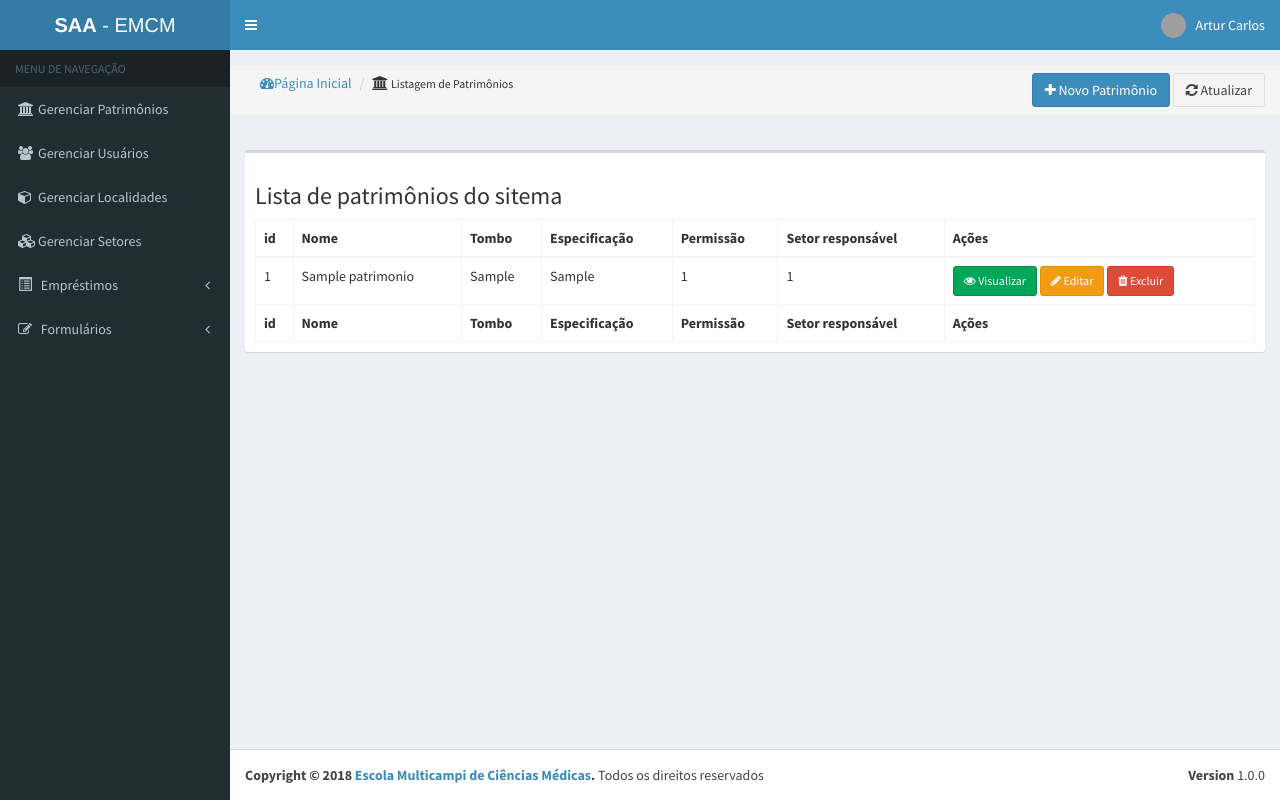
After one commit to RobertoSRocha/SAA, a PHP site: page /pages/patrimonio/index.php in a window 1280 px wide. The commit adds this page. Run offline with PHP 8.4, Linux system fonts and the light colour scheme; tables that the repository leaves empty hold one stand-in row (values such as "Sample post"); some libraries are stand-ins or nearby versions; grey boxes are pictures that could not be loaded.

Commit message:
Adicionando as views em patrimonios, locais e setores

```diff
--- /dev/null
+++ b/Model/patrimonio/funcoes.php
@@ -0,0 +1,14 @@
+<?php
+    require_once('../../config.php');
+    require_once(DBAPI);
+
+    /* guardar um conjunto de registros de usuario */
+    $patrimonios = null;
+    /* guardará um único cliente, para os casos de inserção e atualização (CREATE e UPDATE) */
+    $patrimonio = null;
+
+    /** *  Listagem de Clientes	 */
+    function index() {
+        global $patrimonios;
+        $patrimonios = find_all('patrimonio');
+    }
--- a/config.php
+++ b/config.php
@@ -34,3 +34,15 @@
     /** caminho para as funções do usuário **/
     if ( !defined('USUARIO') )
         define('USUARIO', ABSPATH . 'Model/usuario/funcoes.php');
+
+    /** caminho para as funções do patrimônio **/
+    if ( !defined('PATRIMONIO') )
+        define('PATRIMONIO', ABSPATH . 'Model/patrimonio/funcoes.php');
+
+    /** caminho para as funções do setor **/
+    if ( !defined('SETOR') )
+        define('SETOR', ABSPATH . 'Model/setor/funcoes.php');
+
+    /** caminho para as funções do local **/
+    if ( !defined('LOCAL') )
+        define('LOCAL', ABSPATH . 'Model/local/funcoes.php');
--- a/inc/header.php
+++ b/inc/header.php
@@ -97,8 +97,8 @@
 
                 <li class="header">MENU DE NAVEGAÇÃO</li>
                 <!-- GERENCIAR PATRIMÔNIOS-->
-                <li class="treeview">
-                    <a href="#">
+                <li>
+                    <a href="<?php echo BASEURL; ?>pages/patrimonio/index.php">
                         <i class="fa fa-bank"></i><span>Gerenciar Patrimônios</span>
                     </a>
                 </li>
@@ -110,13 +110,13 @@
                 </li>
                 <!-- GERENCIAR LOCALIDADES-->
                 <li>
-                    <a href="#">
+                    <a href="<?php echo BASEURL; ?>pages/local/index.php">
                         <i class="fa fa-cube"></i><span>Gerenciar Localidades</span>
                     </a>
                 </li>
                 <!-- GERENCIAR SETORES-->
                 <li>
-                    <a href="#">
+                    <a href="<?php echo BASEURL; ?>pages/setor/index.php">
                         <i class="fa fa-cubes"></i><span>Gerenciar Setores</span>
                     </a>
                 </li>
--- /dev/null
+++ b/pages/patrimonio/index.php
@@ -0,0 +1,103 @@
+<?php require_once '../../config.php'; ?>
+<?php require_once DBAPI; ?>
+<?php
+require_once PATRIMONIO;
+index();
+?>
+<?php include(HEADER_TEMPLATE); ?>
+
+<section class="content-header">
+    <div class="row">
+        <div class="col-sm-6 text-left">
+            <ol class="breadcrumb">
+                <li><a href="<?php echo BASEURL; ?>index.php"><i class="fa fa-dashboard"></i>Página Inicial</a></li>
+                <li><i class="fa fa-bank"></i>
+                    <small> Listagem de Patrimônios</small>
+                </li>
+            </ol>
+        </div>
+        <div class="breadcrumb text-right">
+            <a class="btn btn-primary" href="#">
+                <i class="fa fa-plus">
+                </i> Novo Patrimônio</a>
+            <a class="btn btn-default" href="index.php"><i class="fa fa-refresh"></i> Atualizar</a>
+        </div>
+    </div>
+</section>
+
+<?php if (!empty($_SESSION['message'])) : ?>
+    <div class="alert alert-<?php echo $_SESSION['type']; ?> alert-dismissible" role="alert">
+        <button type="button" class="close" data-dismiss="alert" aria-label="Close"><span aria-hidden="true">&times;</span></button>
+    <?php echo $_SESSION['message']; ?>
+    </div>
+    <?php clear_messages(); ?>
+<?php endif; ?>
+
+
+<section class="content">
+    <div class="row">
+        <div class="col-xs-12">
+            <div class="box">
+                <!-- /.box-header -->
+                <div class="box-body">
+                    <table id="example2" class="table table-bordered table-hover">
+                        <thead>
+                        <h3>Lista de patrimônios do sitema</h3>
+                        <tr>
+                            <th>id</th>
+                            <th>Nome</th>
+                            <th>Tombo</th>
+                            <th>Especificação</th>
+                            <th>Permissão</th>
+                            <th>Setor responsável</th>
+                            <th>Ações</th>
+                        </tr>
+                        </thead>
+                        <tbody>
+                            <?php if ($patrimonios) : ?>
+                            <?php foreach ($patrimonios as $patrimonio) : ?>
+                                <tr>
+                                    <td><?php echo $patrimonio['id']; ?></td>
+                                    <td><?php echo $patrimonio['nome']; ?></td>
+                                    <td><?php echo $patrimonio['tombo']; ?></td>
+                                    <td><?php echo $patrimonio['especificacao']; ?></td>
+                                    <td><?php echo $patrimonio['permissao']; ?></td>
+                                    <td><?php echo $patrimonio['setor_id']; ?></td>
+                                    <td class="actions">
+                                        <a href="#?id=<?php echo $patrimonio['id']; ?>" class="btn btn-sm btn-success"><i class="fa fa-eye"></i> Visualizar</a>
+                                        <a href="#?id=<?php echo $patrimonio['id']; ?>" class="btn btn-sm btn-warning"><i class="fa fa-pencil"></i> Editar</a>
+                                        <a href="#" class="btn btn-sm btn-danger" data-toggle="modal" data-target="#delete-modal" data-customer="<?php echo $patrimonio['id']; ?>">
+                                            <i class="fa fa-trash"></i> Excluir	</a>
+                                    </td>
+                                </tr>
+                                <?php endforeach; ?>
+                                <?php else : ?>
+                                <tr>
+                                    <td colspan="6">Nenhum registro encontrado.</td>
+                                </tr>
+                                <?php endif; ?>
+                        </tbody>
+                        <tfoot>
+                            <tr>
+                                <th>id</th>
+                                <th>Nome</th>
+                                <th>Tombo</th>
+                                <th>Especificação</th>
+                                <th>Permissão</th>
+                                <th>Setor responsável</th>
+                                <th>Ações</th>
+                            </tr>
+                        </tfoot>
+                    </table>
+                </div>
+                <!-- /.box-body -->
+            </div>
+            <!-- /.box -->
+            <!-- /.box -->
+        </div>
+        <!-- /.col -->
+    </div>
+    <!-- /.row -->
+</section>
+
+<?php include(FOOTER_TEMPLATE); ?>
```
Also changed, not shown: Model/local/funcoes.php (added, +14 -0 lines), Model/setor/funcoes.php (added, +14 -0 lines), pages/local/index.php (added, +100 -0 lines), pages/setor/index.php (added, +100 -0 lines).
